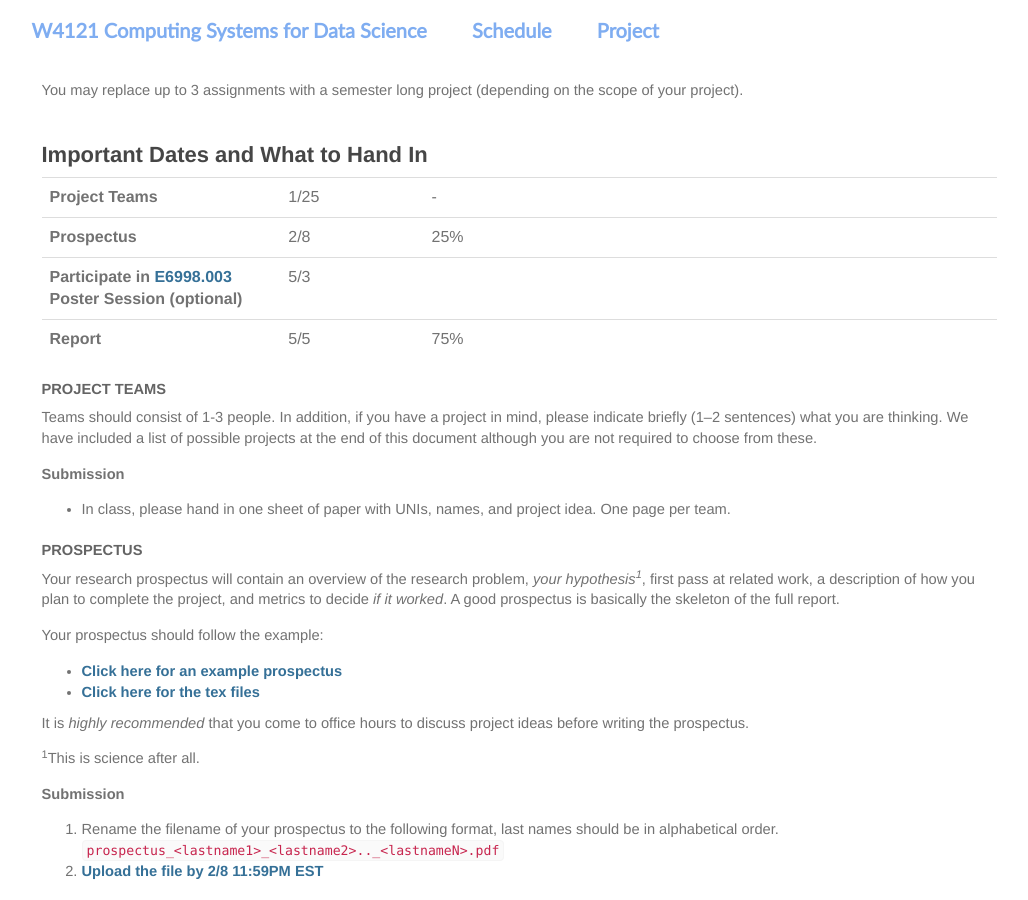
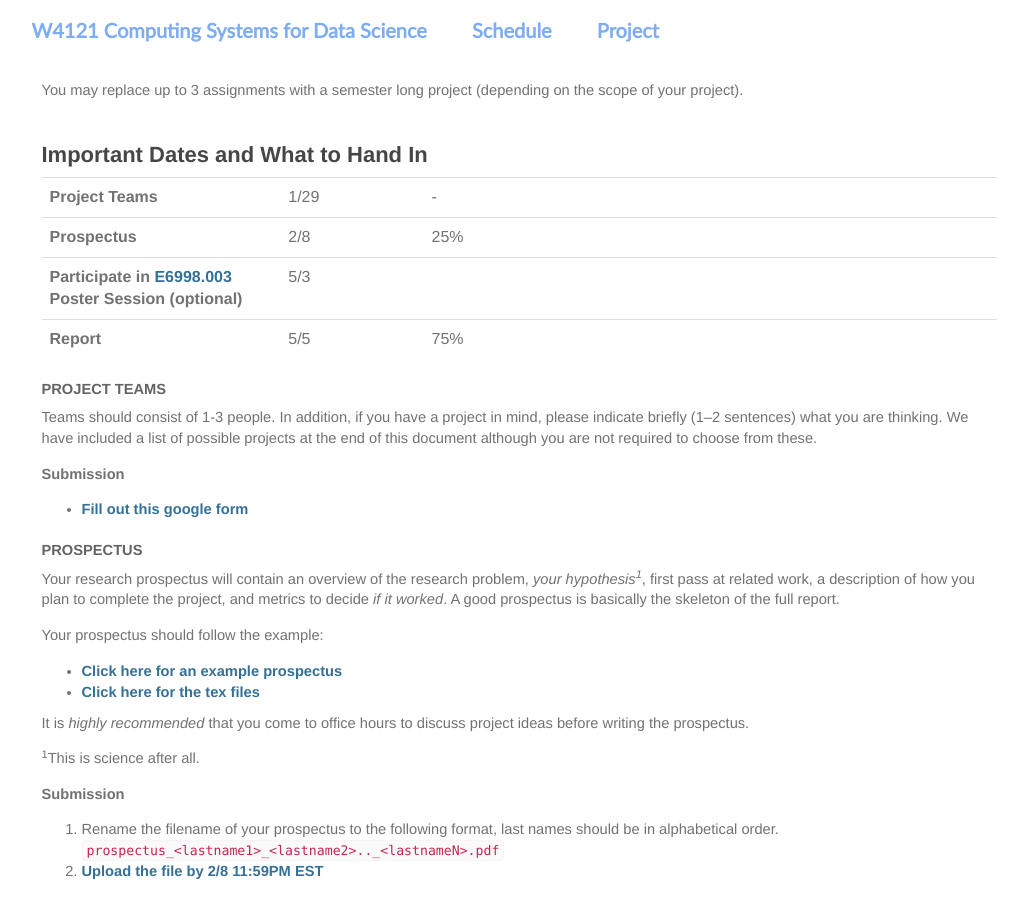
Before and after one commit to KnightMollo/w4121.github.io, a Jekyll site: the page built from proposals.md, in a window 1280 px wide and 900 px high. Shown: the whole window, without its empty margins (121-1149 px from the left). Built offline with Jekyll 4.4.1, drawn with Linux system fonts in a browser that asks for light colours.

Commit message:
updated website

```diff
--- a/proposals.md
+++ b/proposals.md
@@ -20,7 +20,7 @@ You may replace up to 3 assignments with a semester long project (depending on t
 
 
 {: .table .project :}
-| Project Teams |   1/25 |  -  |
+| Project Teams |   1/29 |  -  |
 | Prospectus    |   2/8 |  25% |
 | Participate in [E6998.003](http://columbiaviz.github.io) Poster Session (optional) |  5/3 |  |
 | Report         | 5/5 |   75% |
@@ -30,7 +30,9 @@ Teams should consist of 1-3 people. In addition, if you have a project in mind,
 
 **Submission**
 
-* In class, please hand in one sheet of paper with UNIs, names, and project idea.  One page per team.
+* [Fill out this google form](https://goo.gl/forms/qhXGFYPDPnHzjpDE2)
+
+
 
 #### Prospectus
 
```
Also changed, not shown: index.md (+2 -0 lines).
